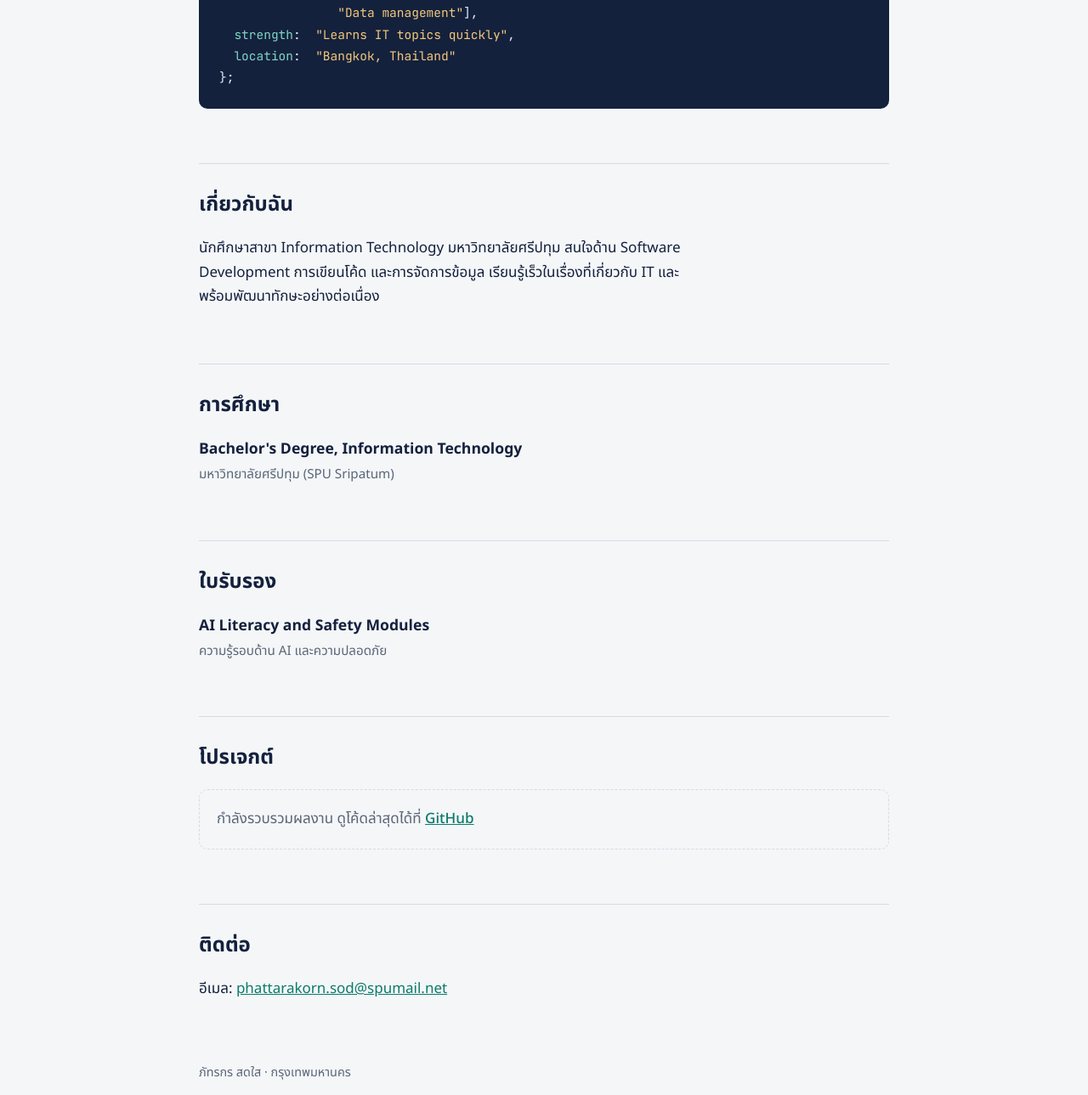
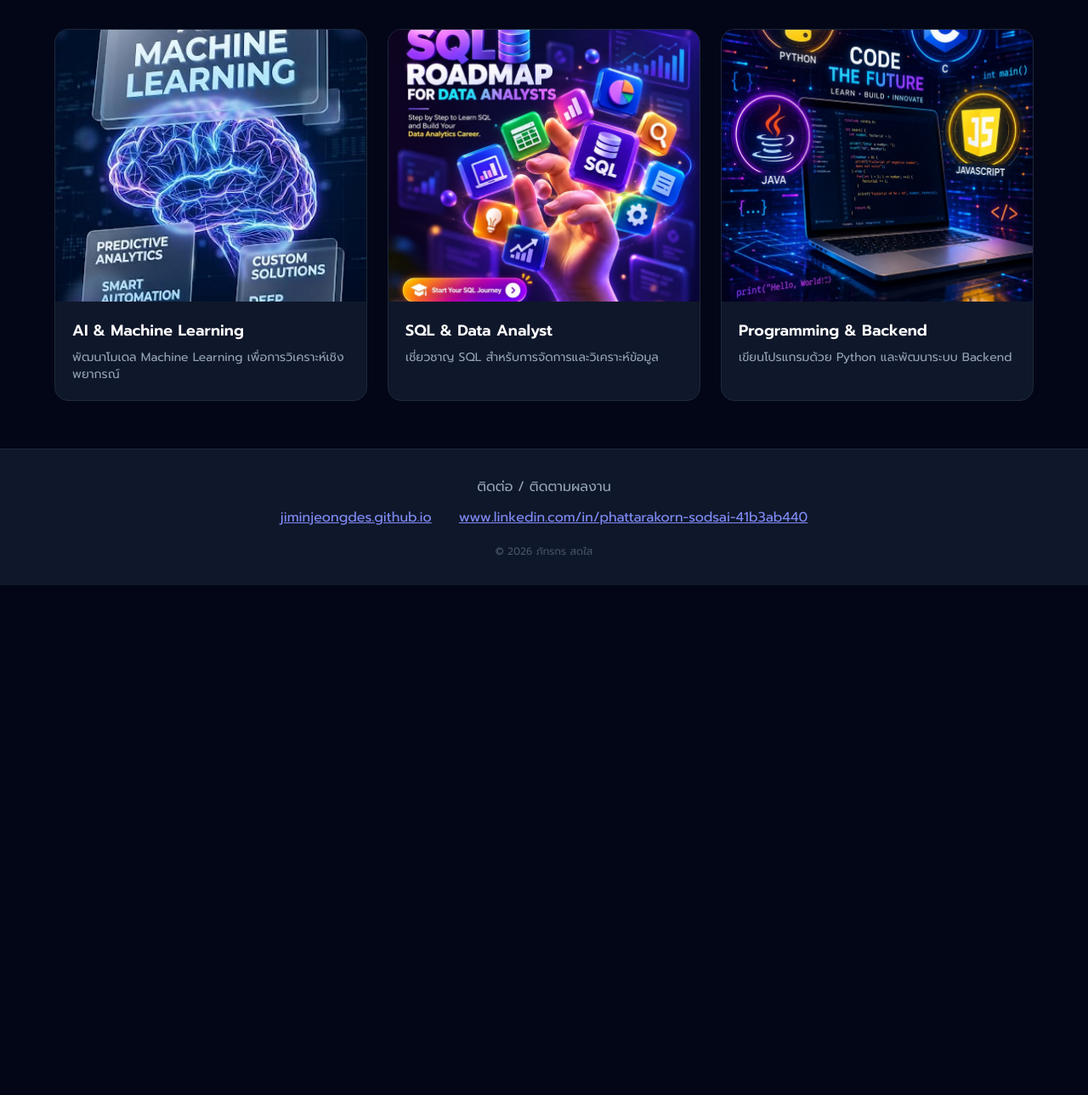
Before and after one commit to jiminjeongdes/jiminjeongdes.github.io, a plain HTML site: page index.html in a window 1280 px wide. Shown: the part 492-1781 px from the top of the page at 85% size. After the commit the page ends 1181 px from the top, so only its background shows below. Drawn offline with nearby package versions, Linux system fonts and the light colour scheme.

Commit message:
Add files via upload

```diff
--- a/index.html
+++ b/index.html
@@ -1,93 +1,88 @@
 <!DOCTYPE html>
 <html lang="th">
 <head>
-<meta charset="utf-8">
-<meta name="viewport" content="width=device-width, initial-scale=1, viewport-fit=cover">
-<title>ภัทรกร สดใส | Software Developer</title>
-<link rel="preconnect" href="https://fonts.googleapis.com">
-<link rel="preconnect" href="https://fonts.gstatic.com" crossorigin>
-<link href="https://fonts.googleapis.com/css2?family=Noto+Sans+Thai:wght@400;500;700&family=JetBrains+Mono:wght@400;500&display=swap" rel="stylesheet">
-<style>
-:root{--bg:#f4f6f8;--ink:#14213d;--muted:#5a6678;--line:#d5dce5;--panel:#14213d;--code:#dfe8f5;--key:#7fd6c4;--str:#f2c879;--accent:#0b7a6b;
-box-sizing:border-box;padding-top:env(safe-area-inset-top,0px);padding-bottom:env(safe-area-inset-bottom,0px)}
-@media (prefers-color-scheme:dark){:root:not([data-theme="light"]){--bg:#0e1621;--ink:#e6edf3;--muted:#98a6b8;--line:#243244;--panel:#162231;--accent:#5ec8b6}}
-:root[data-theme="dark"]{--bg:#0e1621;--ink:#e6edf3;--muted:#98a6b8;--line:#243244;--panel:#162231;--accent:#5ec8b6}
-html{scroll-padding-top:env(safe-area-inset-top,0px)}
-*{box-sizing:border-box}
-body{margin:0;background:var(--bg);color:var(--ink);font:400 17px/1.7 "Noto Sans Thai",system-ui,sans-serif}
-main{max-width:860px;margin:0 auto;padding:56px 24px 80px}
-h1{font-size:clamp(2.4rem,8vw,4.2rem);line-height:1.1;margin:0;font-weight:700;letter-spacing:-.01em}
-.en{display:block;font-size:.42em;font-weight:500;color:var(--muted);margin-top:10px;letter-spacing:0}
-.role{margin:20px 0 0;font-size:1.2rem;font-weight:500;color:var(--accent)}
-.links{display:flex;flex-wrap:wrap;gap:10px;margin:28px 0 0;padding:0;list-style:none}
-.links a{display:inline-block;padding:8px 16px;border:1.5px solid var(--ink);border-radius:999px;color:var(--ink);text-decoration:none;font-weight:500;font-size:.95rem}
-.links a:hover,.links a:focus-visible{background:var(--ink);color:var(--bg);outline:none}
-pre{margin:48px 0 0;padding:24px;background:var(--panel);color:var(--code);border-radius:10px;overflow-x:auto;font:400 14.5px/1.75 "JetBrains Mono",ui-monospace,monospace}
-pre .k{color:var(--key)}pre .s{color:var(--str)}
-section{margin-top:64px;padding-top:28px;border-top:1px solid var(--line)}
-h2{margin:0 0 16px;font-size:1.5rem}
-p{margin:0 0 12px;max-width:62ch}
-.item h3{margin:0;font-size:1.1rem}
-.item .meta{color:var(--muted);font-size:.95rem;margin:2px 0 0}
-.empty{padding:20px;border:1.5px dashed var(--line);border-radius:10px;color:var(--muted)}
-.empty a{color:var(--accent);font-weight:500}
-a:focus-visible{outline:2px solid var(--accent);outline-offset:3px}
-footer{margin-top:72px;color:var(--muted);font-size:.9rem}
-</style>
+  <meta charset="UTF-8">
+  <meta name="viewport" content="width=device-width, initial-scale=1">
+  <title>Portfolio | ภัทรกร สดใส</title>
+  <script src="https://cdn.tailwindcss.com"></script>
+  <link href="https://fonts.googleapis.com/css2?family=Prompt:wght@300;400;600;700&display=swap" rel="stylesheet">
+  <style>body{font-family:'Prompt',sans-serif}</style>
 </head>
-<body>
-<main>
-<header>
-  <h1>ภัทรกร สดใส<span class="en">Phattarakorn Sodsai</span></h1>
-  <p class="role">Software Developer</p>
-  <ul class="links">
-    <li><a href="mailto:phattarakorn.sod@spumail.net">อีเมล</a></li>
-    <li><a href="https://www.linkedin.com/in/phattarakorn-sodsai-41b3ab440" target="_blank" rel="noopener">LinkedIn</a></li>
-    <li><a href="https://github.com/jiminjeongdes" target="_blank" rel="noopener">GitHub</a></li>
-  </ul>
-  <pre aria-label="สรุปข้อมูลของภัทรกร"><span class="k">const</span> phattarakorn = {
-  <span class="k">role</span>:      <span class="s">"Software Developer"</span>,
-  <span class="k">studying</span>:  <span class="s">"Information Technology, SPU"</span>,
-  <span class="k">interests</span>: [<span class="s">"Software development"</span>,
-                <span class="s">"Coding"</span>,
-                <span class="s">"Data management"</span>],
-  <span class="k">strength</span>:  <span class="s">"Learns IT topics quickly"</span>,
-  <span class="k">location</span>:  <span class="s">"Bangkok, Thailand"</span>
-};</pre>
-</header>
+<body class="bg-slate-950 text-slate-200 min-h-screen flex flex-col">
 
-<section id="about">
-  <h2>เกี่ยวกับฉัน</h2>
-  <p>นักศึกษาสาขา Information Technology มหาวิทยาลัยศรีปทุม สนใจด้าน Software Development การเขียนโค้ด และการจัดการข้อมูล เรียนรู้เร็วในเรื่องที่เกี่ยวกับ IT และพร้อมพัฒนาทักษะอย่างต่อเนื่อง</p>
-</section>
+  <!-- Header -->
+  <header class="bg-gradient-to-b from-indigo-950 via-slate-900 to-slate-950 py-16 px-6">
+    <div class="max-w-4xl mx-auto flex flex-col md:flex-row items-center gap-8">
+      <img src="myself.jpg" alt="ภัทรกร สดใส"
+           class="w-44 h-44 md:w-52 md:h-52 rounded-full object-cover object-bottom border-4 border-indigo-500 shadow-lg shadow-indigo-500/30">
+      <div class="text-center md:text-left">
+        <p class="text-indigo-400 tracking-widest text-sm uppercase">Portfolio</p>
+        <h1 class="text-3xl md:text-4xl font-bold text-white mt-1">นาย ภัทรกร สดใส</h1>
+        <ul class="mt-4 space-y-1 text-slate-300">
+          <li>วันเกิด: 13 กันยายน ค.ศ. 2003</li>
+          <li>อายุ: 23 ปี</li>
+        </ul>
+        <p class="mt-4 text-slate-300 leading-relaxed">
+          สามารถทำ Backend, Data Analyst และ Machine Learning ได้
+          และเชี่ยวชาญในการใช้ <span class="text-indigo-400 font-semibold">Python</span> และ
+          <span class="text-indigo-400 font-semibold">SQL</span>
+        </p>
+        <div class="mt-5 flex flex-wrap gap-2 justify-center md:justify-start">
+          <span class="px-3 py-1 rounded-full bg-indigo-600/20 border border-indigo-500/40 text-sm">Backend</span>
+          <span class="px-3 py-1 rounded-full bg-indigo-600/20 border border-indigo-500/40 text-sm">Data Analyst</span>
+          <span class="px-3 py-1 rounded-full bg-indigo-600/20 border border-indigo-500/40 text-sm">Machine Learning</span>
+          <span class="px-3 py-1 rounded-full bg-indigo-600/20 border border-indigo-500/40 text-sm">Python</span>
+          <span class="px-3 py-1 rounded-full bg-indigo-600/20 border border-indigo-500/40 text-sm">SQL</span>
+        </div>
+      </div>
+    </div>
+  </header>
 
-<section id="education">
-  <h2>การศึกษา</h2>
-  <div class="item">
-    <h3>Bachelor's Degree, Information Technology</h3>
-    <p class="meta">มหาวิทยาลัยศรีปทุม (SPU Sripatum)</p>
-  </div>
-</section>
+  <!-- Portfolio -->
+  <main class="flex-1 py-14 px-6">
+    <div class="max-w-6xl mx-auto">
+      <h2 class="text-2xl md:text-3xl font-bold text-white text-center">ความสามารถของฉัน</h2>
+      <div class="w-16 h-1 bg-indigo-500 mx-auto mt-3 mb-10 rounded"></div>
 
-<section id="certificates">
-  <h2>ใบรับรอง</h2>
-  <div class="item">
-    <h3>AI Literacy and Safety Modules</h3>
-    <p class="meta">ความรู้รอบด้าน AI และความปลอดภัย</p>
-  </div>
-</section>
+      <div class="grid grid-cols-1 md:grid-cols-3 gap-6">
+        <article class="bg-slate-900 rounded-2xl overflow-hidden border border-slate-800 hover:border-indigo-500 hover:-translate-y-1 transition">
+          <img src="pic/AI.jpg" alt="AI & Machine Learning" class="w-full h-80 object-cover">
+          <div class="p-5">
+            <h3 class="text-lg font-semibold text-white">AI &amp; Machine Learning</h3>
+            <p class="text-sm text-slate-400 mt-2">พัฒนาโมเดล Machine Learning เพื่อการวิเคราะห์เชิงพยากรณ์</p>
+          </div>
+        </article>
 
-<section id="projects">
-  <h2>โปรเจกต์</h2>
-  <div class="empty">กำลังรวบรวมผลงาน ดูโค้ดล่าสุดได้ที่ <a href="https://github.com/jiminjeongdes" target="_blank" rel="noopener">GitHub</a></div>
-</section>
+        <article class="bg-slate-900 rounded-2xl overflow-hidden border border-slate-800 hover:border-indigo-500 hover:-translate-y-1 transition">
+          <img src="pic/SQL.jpg" alt="SQL for Data Analysts" class="w-full h-80 object-cover">
+          <div class="p-5">
+            <h3 class="text-lg font-semibold text-white">SQL &amp; Data Analyst</h3>
+            <p class="text-sm text-slate-400 mt-2">เชี่ยวชาญ SQL สำหรับการจัดการและวิเคราะห์ข้อมูล</p>
+          </div>
+        </article>
 
-<section id="contact">
-  <h2>ติดต่อ</h2>
-  <p>อีเมล: <a href="mailto:phattarakorn.sod@spumail.net" style="color:var(--accent)">phattarakorn.sod@spumail.net</a></p>
-</section>
+        <article class="bg-slate-900 rounded-2xl overflow-hidden border border-slate-800 hover:border-indigo-500 hover:-translate-y-1 transition">
+          <img src="pic/pr.jpg" alt="Programming" class="w-full h-80 object-cover">
+          <div class="p-5">
+            <h3 class="text-lg font-semibold text-white">Programming &amp; Backend</h3>
+            <p class="text-sm text-slate-400 mt-2">เขียนโปรแกรมด้วย Python และพัฒนาระบบ Backend</p>
+          </div>
+        </article>
+      </div>
+    </div>
+  </main>
 
-<footer>ภัทรกร สดใส · กรุงเทพมหานคร</footer>
-</main>
+  <!-- Footer -->
+  <footer class="bg-slate-900 border-t border-slate-800 py-8 px-6 text-center">
+    <p class="text-slate-400 mb-3">ติดต่อ / ติดตามผลงาน</p>
+    <div class="flex flex-col sm:flex-row gap-3 sm:gap-8 justify-center">
+      <a href="https://github.com/jiminjeongdes/jiminjeongdes.github.io" target="_blank" rel="noopener"
+         class="text-indigo-400 hover:text-indigo-300 underline">jiminjeongdes.github.io</a>
+      <a href="https://www.linkedin.com/in/phattarakorn-sodsai-41b3ab440" target="_blank" rel="noopener"
+         class="text-indigo-400 hover:text-indigo-300 underline">www.linkedin.com/in/phattarakorn-sodsai-41b3ab440</a>
+    </div>
+    <p class="text-xs text-slate-600 mt-5">&copy; 2026 ภัทรกร สดใส</p>
+  </footer>
+
 </body>
 </html>
```
Also changed, not shown: myself.jpg (added), pic/AI.jpg (added), pic/SQL.jpg (added), pic/pr.jpg (added).
